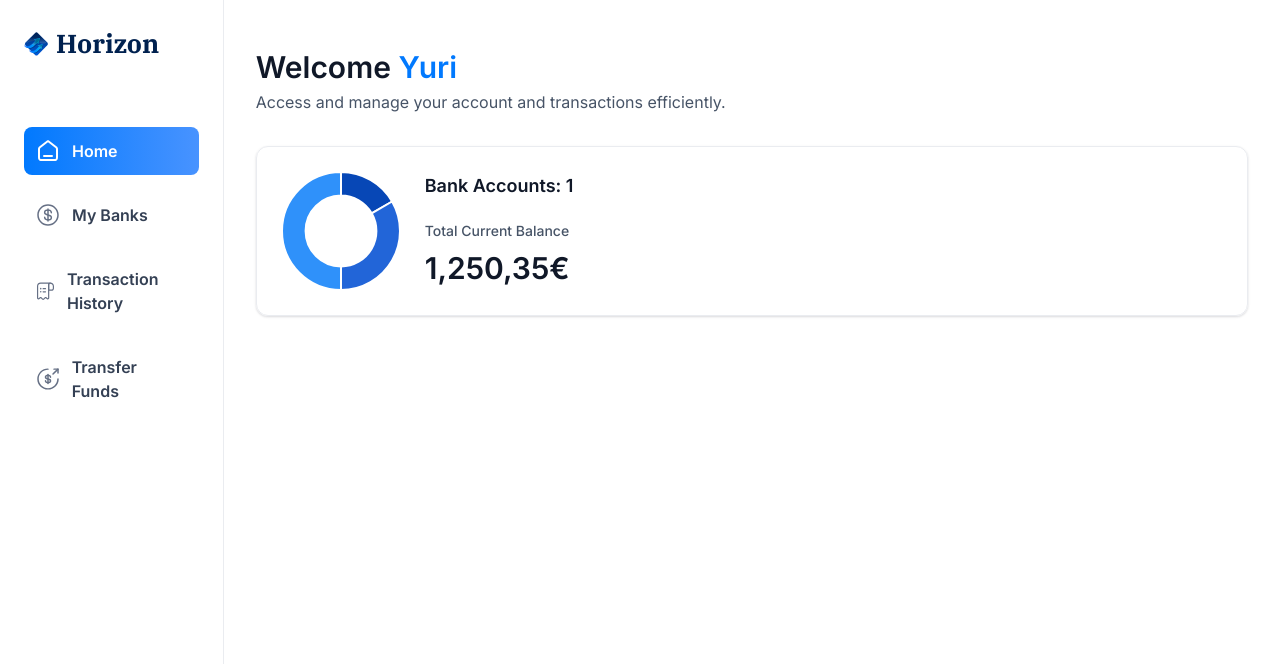
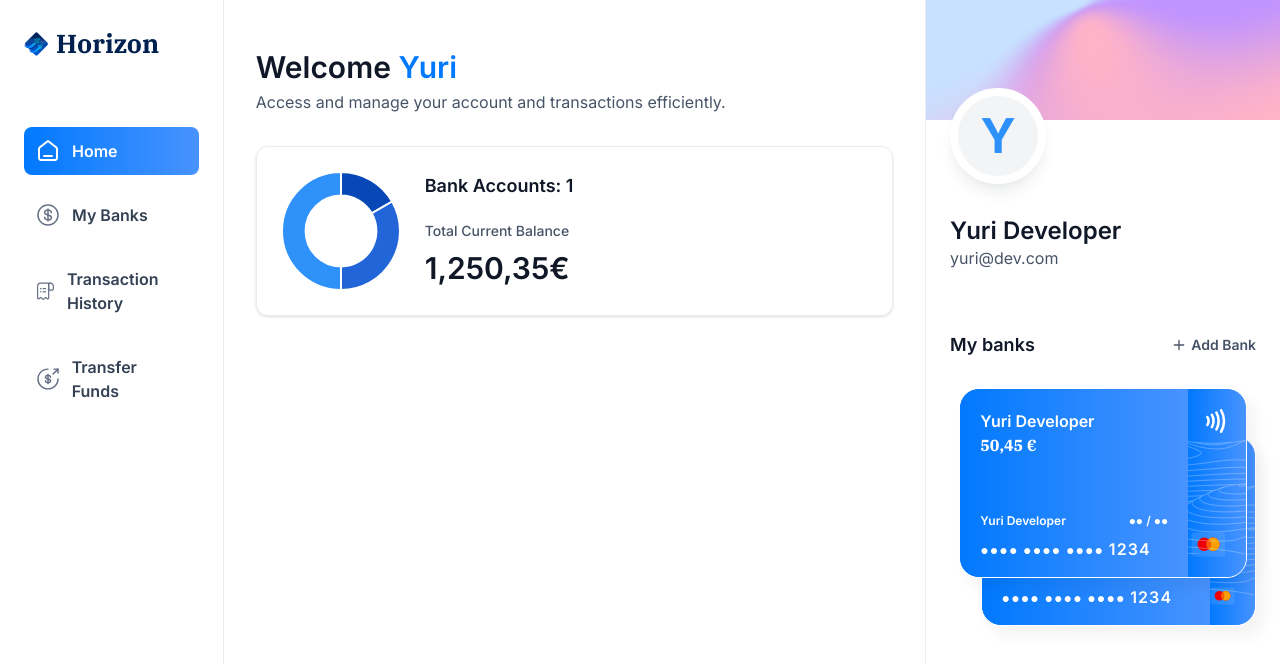
Before and after one commit to semiyuri/course-jsm-banking-app, a Next.js app: page / in a window 1280 px wide. Shown: the top 664 px of the page. Built offline with nearby package versions, Linux system fonts and the light colour scheme.

Commit message:
feat: add RightSidebar and BankCard components with user and bank details

```diff
--- a/app/(root)/layout.tsx
+++ b/app/(root)/layout.tsx
@@ -10,6 +10,7 @@ export default function RootLayout({
   const loggedIn = {
     firstName: "Yuri",
     lastName: "Developer",
+    email: "yuri@dev.com",
   };
 
   return (
--- a/app/(root)/page.tsx
+++ b/app/(root)/page.tsx
@@ -1,10 +1,13 @@
 import HeaderBox from "@/components/HeaderBox";
+import RightSidebar from "@/components/RightSidebar";
 import TotalBalanceBox from "@/components/TotalBalanceBox";
 import React from "react";
 
 const Home = () => {
   const loggedIn = {
     firstName: "Yuri",
+    lastName: "Developer",
+    email: "yuri@dev.com",
   };
 
   return (
@@ -25,6 +28,12 @@ const Home = () => {
           />
         </header>
       </div>
+
+      <RightSidebar
+        user={loggedIn}
+        transactions={[]}
+        banks={[{ currentBalance: 50.45 }, { currentBalance: 50.45 }]}
+      />
     </section>
   );
 };
--- /dev/null
+++ b/components/BankCard.tsx
@@ -0,0 +1,62 @@
+import { formatAmount } from "@/lib/utils";
+import Link from "next/link";
+import Image from "next/image";
+import React from "react";
+
+interface Props {
+  account: Account;
+  userName: string;
+  showBalance?: boolean;
+}
+const BankCard = ({ account, userName, showBalance }: Props) => {
+  return (
+    <div className="flex flex-col">
+      <Link href="/" className="bank-card">
+        <div className="bank-card_content">
+          <div>
+            <h1 className="text-16 font-semibold text-white">
+              {account.name || userName}
+            </h1>
+
+            <p className="font-ibm-plex-serif font-black text-white">
+              {formatAmount(account.currentBalance)}
+            </p>
+          </div>
+
+          <article className="flex flex-col gap-2">
+            <div className="flex justify-between">
+              <h1 className="text-12 font-semibold text-white">{userName}</h1>
+              <h2 className="text-12 font-semibold text-white">●● / ●●</h2>
+            </div>
+
+            <p className="text-14 font-semibold tracking-[1.1px] text-white">
+              ●●●● ●●●● ●●●● <span className="text-16">{1234}</span>
+            </p>
+          </article>
+        </div>
+
+        <div className="bank-card_icon">
+          <Image src="/icons/Paypass.svg" width={20} height={24} alt="pay" />
+
+          <Image
+            src="/icons/mastercard.svg"
+            width={35}
+            height={32}
+            alt="mastercard"
+            className="ml-5"
+          />
+        </div>
+
+        <Image
+          src="/icons/lines.svg"
+          width={316}
+          height={190}
+          alt="lines"
+          className="absolute top-0 left-0"
+        />
+      </Link>
+    </div>
+  );
+};
+
+export default BankCard;
--- /dev/null
+++ b/components/RightSidebar.tsx
@@ -0,0 +1,72 @@
+import Image from "next/image";
+import Link from "next/link";
+import React from "react";
+import BankCard from "./BankCard";
+
+interface Props {
+  user: User;
+  transactions: Transaction[];
+  banks: Bank[] & Account[];
+}
+
+const RightSidebar = ({ user, transactions, banks }: Props) => {
+  return (
+    <aside className="right-sidebar">
+      <section className="flex flex-col pb-8">
+        <div className="profile-banner" />
+
+        <div className="profile">
+          <div className="profile-img">
+            <span className="text-5xl font-bold text-blue-500">
+              {user.firstName[0]}
+            </span>
+          </div>
+
+          <div className="profile-details">
+            <h1 className="profile-name">
+              {user.firstName} {user.lastName}
+            </h1>
+
+            <p className="profile-email">{user.email}</p>
+          </div>
+        </div>
+      </section>
+
+      <section className="banks">
+        <div className="flex w-full justify-between">
+          <h2 className="header-2">My banks</h2>
+
+          <Link href="/" className="flex gap-1 items-center">
+            <Image src="/icons/plus.svg" width={16} height={16} alt="plus" />
+
+            <h2 className="text-14 font-semibold text-gray-600">Add Bank</h2>
+          </Link>
+        </div>
+
+        {banks?.length > 0 && (
+          <div className="relative flex flex-1 flex-col items-center justify-center gap-5">
+            <div className="relative z-10">
+              <BankCard
+                key={banks[0].$id}
+                account={banks[0]}
+                userName={`${user.firstName} ${user.lastName}`}
+              />
+            </div>
+
+            {banks[1] && (
+              <div className="absolute right-0 top-12 z-0 w-[90%]">
+                <BankCard
+                  key={banks[1].$id}
+                  account={banks[1]}
+                  userName={`${user.firstName} ${user.lastName}`}
+                />
+              </div>
+            )}
+          </div>
+        )}
+      </section>
+    </aside>
+  );
+};
+
+export default RightSidebar;
```
Also changed, not shown: types/index.d.ts (+0 -12 lines).
